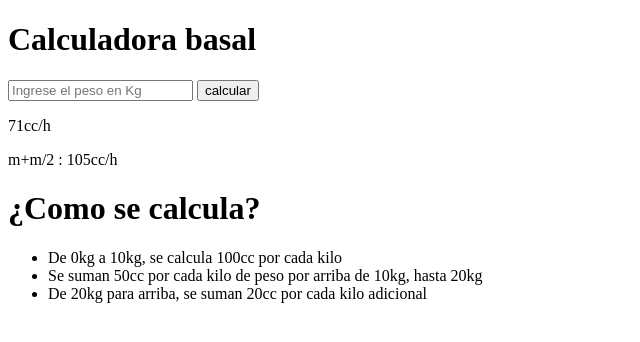
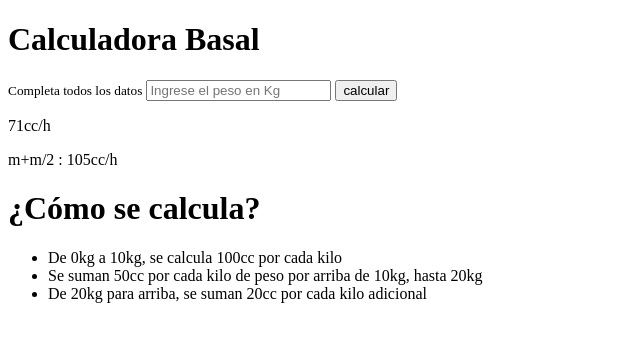
Before and after one commit to DannyFrutos/CalculadoraBasal, a plain HTML site: page index.html in a window 1280 px wide. Shown: the whole page, without its empty margins (0-640 px from the left). Drawn offline with Linux system fonts and the light colour scheme.

Commit message:
index.html
add css

```diff
--- a/index.html
+++ b/index.html
@@ -1,25 +1,31 @@
 <!DOCTYPE html>
-<html>
+<html lang="es">
 <head>
-    <title> Calculadora de Hidratacion basal</title>
+    <meta charset="UTF-8">
+    <meta name="viewport" content="width=device-width, initial-scale=1.0">
+    <title>Calculadora de Hidratación basal</title>
+    <link rel="stylesheet" href="styles.css">
 </head>
-
 <body>
-    <div>
-        <h1>Calculadora basal</h1>
+    <div id="T">
+        <div id="left">
+            <h1 id="titulo">Calculadora Basal</h1>
+            <small>Completa todos los datos</small>
             <input type="number" placeholder="Ingrese el peso en Kg" />
             <button>calcular</button>
             <p>71cc/h</p>
             <p>m+m/2 : 105cc/h</p>
         </div>
+        <div id="right">
             <div>
-        <h1>¿Como se calcula?</h1>
+                <h1>¿Cómo se calcula?</h1>
                 <ul>
                     <li>De 0kg a 10kg, se calcula 100cc por cada kilo</li>
                     <li>Se suman 50cc por cada kilo de peso por arriba de 10kg, hasta 20kg</li>
                     <li>De 20kg para arriba, se suman 20cc por cada kilo adicional</li>
                 </ul>
             </div>
+        </div>
+    </div>
 </body>
-
 </html>
```
Lines whose indentation alone changed are shown as unchanged.
